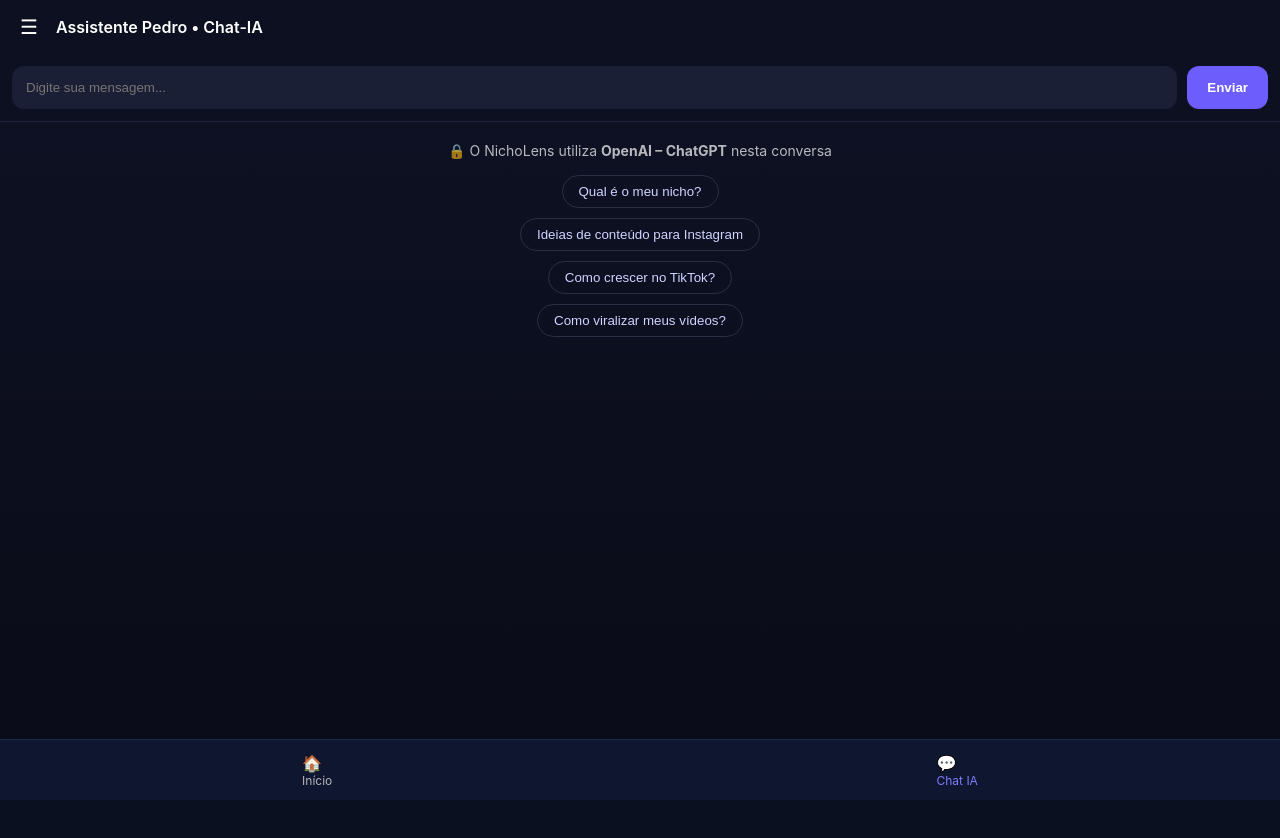
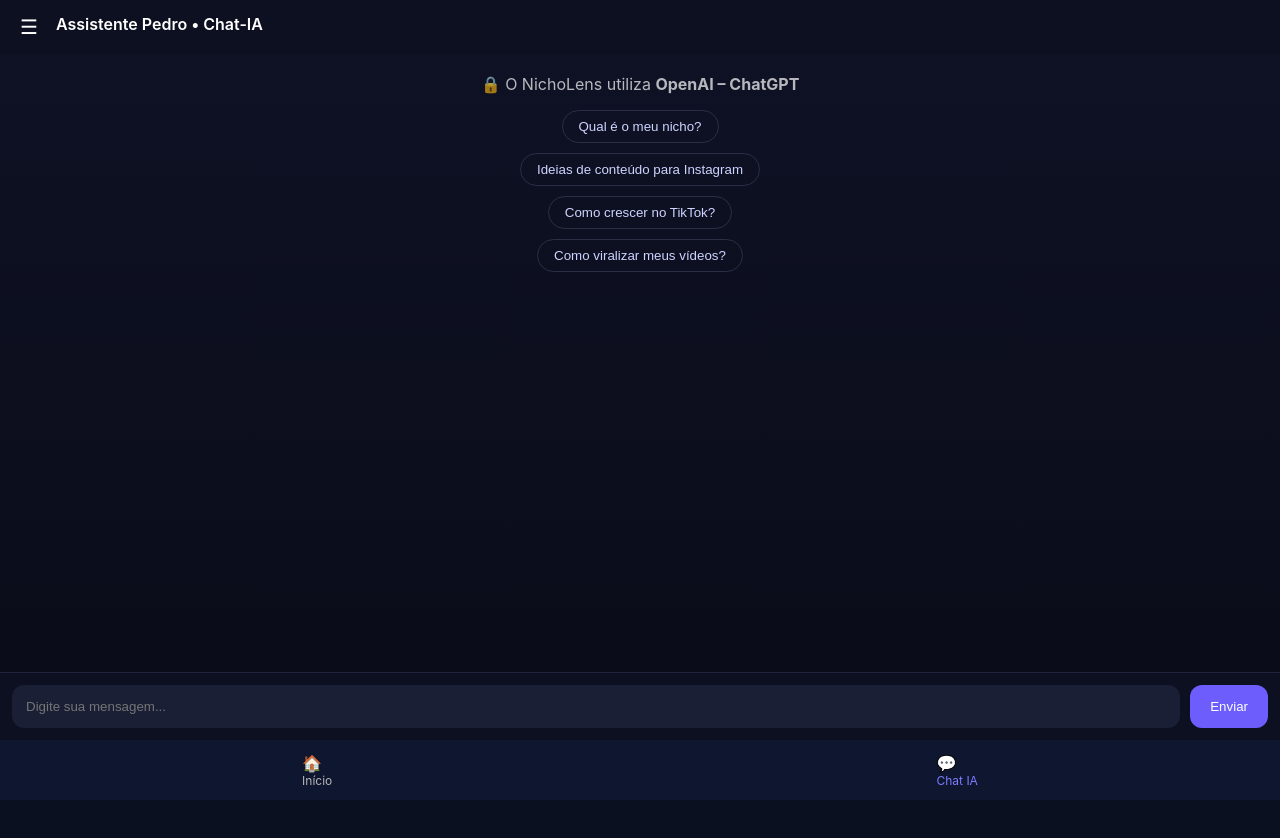
Before and after one commit to robinbrasil008-del/App---NichoLens-AI, a Next.js app: page /chat in a window 1280 px wide. Shown: the top 838 px of the page. Built offline with nearby package versions, Linux system fonts and the light colour scheme.

Commit message:
Update page.js

```diff
--- a/app/(tabs)/chat/page.js
+++ b/app/(tabs)/chat/page.js
@@ -19,20 +19,16 @@ export default function ChatPage() {
   const chatIdRef = useRef(null);
   const bottomRef = useRef(null);
 
-  // 🔹 Criar ID fixo do chat
-  if (!chatIdRef.current) {
-    chatIdRef.current = Date.now();
-  }
+  if (!chatIdRef.current) chatIdRef.current = Date.now();
 
-  // 🔹 Carregar projetos
+  /* ===== LOAD PROJECTS ===== */
   useEffect(() => {
-    const saved = JSON.parse(
-      localStorage.getItem("nicholens-projects")
-    ) || [];
+    const saved =
+      JSON.parse(localStorage.getItem("nicholens-projects")) || [];
     setProjects(saved);
   }, []);
 
-  // 🔹 Scroll automático
+  /* ===== AUTO SCROLL ===== */
   useEffect(() => {
     bottomRef.current?.scrollIntoView({ behavior: "smooth" });
   }, [messages, loading]);
@@ -46,8 +42,7 @@ export default function ChatPage() {
     const msg = text ?? input;
     if (!msg.trim() || loading) return;
 
-    const userMessage = { role: "user", content: msg };
-    setMessages(prev => [...prev, userMessage]);
+    setMessages(prev => [...prev, { role: "user", content: msg }]);
     setInput("");
     setLoading(true);
 
@@ -60,21 +55,20 @@ export default function ChatPage() {
 
       const data = await res.json();
 
-      const aiMessage = {
+      const aiMsg = {
         role: "assistant",
         content: data.reply || "Erro ao responder.",
       };
 
       setMessages(prev => {
-        const updated = [...prev, aiMessage];
+        const updated = [...prev, aiMsg];
 
-        // 🔹 Salvar / atualizar projeto (SEM DUPLICAR)
-        const firstUserMsg =
+        const firstUser =
           updated.find(m => m.role === "user")?.content;
 
         const project = {
           id: chatIdRef.current,
-          title: generateProjectTitle(firstUserMsg),
+          title: generateProjectTitle(firstUser),
           messages: updated,
         };
 
@@ -113,6 +107,34 @@ export default function ChatPage() {
     setMenuOpen(false);
   }
 
+  function renameProject(id) {
+    const name = prompt("Novo nome do projeto:");
+    if (!name) return;
+
+    const updated = projects.map(p =>
+      p.id === id ? { ...p, title: name } : p
+    );
+
+    setProjects(updated);
+    localStorage.setItem(
+      "nicholens-projects",
+      JSON.stringify(updated)
+    );
+  }
+
+  function deleteProject(id) {
+    if (!confirm("Deseja excluir este projeto?")) return;
+
+    const updated = projects.filter(p => p.id !== id);
+    setProjects(updated);
+    localStorage.setItem(
+      "nicholens-projects",
+      JSON.stringify(updated)
+    );
+
+    if (chatIdRef.current === id) newChat();
+  }
+
   return (
     <div style={styles.page}>
       {/* HEADER */}
@@ -142,41 +164,38 @@ export default function ChatPage() {
           )}
 
           {projects.map(p => (
-            <button
-              key={p.id}
-              style={styles.menuItem}
-              onClick={() => loadProject(p)}
-            >
-              📌 {p.title}
-            </button>
+            <div key={p.id} style={styles.projectItem}>
+              <button
+                style={styles.projectBtn}
+                onClick={() => loadProject(p)}
+              >
+                📌 {p.title}
+              </button>
+
+              <div style={styles.projectActions}>
+                <button
+                  onClick={() => renameProject(p.id)}
+                  title="Renomear"
+                >
+                  ✏️
+                </button>
+                <button
+                  onClick={() => deleteProject(p.id)}
+                  title="Excluir"
+                >
+                  🗑️
+                </button>
+              </div>
+            </div>
           ))}
         </div>
       )}
-
-      {/* INPUT FIXO ABAIXO DO HEADER */}
-      <div style={styles.inputAreaTop}>
-        <input
-          value={input}
-          onChange={e => setInput(e.target.value)}
-          placeholder="Digite sua mensagem..."
-          style={styles.input}
-          onKeyDown={e => e.key === "Enter" && sendMessage()}
-        />
-        <button
-          onClick={() => sendMessage()}
-          style={styles.send}
-          disabled={loading}
-        >
-          {loading ? "..." : "Enviar"}
-        </button>
-      </div>
 
       {/* INTRO */}
       {messages.length === 0 && (
         <div style={styles.intro}>
           <div style={styles.openai}>
-            🔒 O NichoLens utiliza{" "}
-            <b>OpenAI – ChatGPT</b> nesta conversa
+            🔒 O NichoLens utiliza <b>OpenAI – ChatGPT</b>
           </div>
 
           <div style={styles.suggestions}>
@@ -217,17 +236,27 @@ export default function ChatPage() {
         ))}
 
         {loading && (
-          <div
-            style={{
-              ...styles.bubble,
-              background: "#2a2f45",
-            }}
-          >
-            Digitando…
-          </div>
+          <div style={styles.bubble}>Digitando…</div>
         )}
 
         <div ref={bottomRef} />
+      </div>
+
+      {/* INPUT FIXO ACIMA DO BANNER */}
+      <div style={styles.inputFixed}>
+        <input
+          value={input}
+          onChange={e => setInput(e.target.value)}
+          placeholder="Digite sua mensagem..."
+          style={styles.input}
+          onKeyDown={e => e.key === "Enter" && sendMessage()}
+        />
+        <button
+          onClick={() => sendMessage()}
+          style={styles.send}
+        >
+          Enviar
+        </button>
       </div>
     </div>
   );
@@ -238,26 +267,22 @@ export default function ChatPage() {
 const styles = {
   page: {
     height: "100vh",
-    display: "flex",
-    flexDirection: "column",
     background: "linear-gradient(180deg,#0f1225,#090b17)",
     color: "#fff",
+    position: "relative",
   },
   header: {
     padding: 14,
     display: "flex",
-    alignItems: "center",
     gap: 12,
     background: "#0d1020",
     fontWeight: 600,
-    zIndex: 20,
   },
   menuBtn: {
     background: "none",
     border: "none",
     color: "#fff",
     fontSize: 20,
-    cursor: "pointer",
   },
   menu: {
     position: "absolute",
@@ -267,7 +292,7 @@ const styles = {
     borderRadius: 12,
     padding: 10,
     width: 260,
-    zIndex: 30,
+    zIndex: 50,
   },
   menuTitle: {
     fontSize: 13,
@@ -276,26 +301,80 @@ const styles = {
   },
   menuItem: {
     width: "100%",
+    padding: 8,
     background: "none",
     border: "none",
     color: "#fff",
     textAlign: "left",
-    padding: 8,
-    cursor: "pointer",
-    borderRadius: 8,
+  },
+  projectItem: {
+    display: "flex",
+    justifyContent: "space-between",
+    alignItems: "center",
+    marginBottom: 6,
+  },
+  projectBtn: {
+    background: "none",
+    border: "none",
+    color: "#fff",
+    flex: 1,
+    textAlign: "left",
+  },
+  projectActions: {
+    display: "flex",
+    gap: 6,
   },
   menuEmpty: {
+    opacity: 0.5,
     fontSize: 13,
-    opacity: 0.5,
-    padding: 6,
   },
-  inputAreaTop: {
+  intro: {
+    padding: 20,
+    textAlign: "center",
+  },
+  openai: {
+    opacity: 0.7,
+    marginBottom: 16,
+  },
+  suggestions: {
+    display: "flex",
+    flexDirection: "column",
+    gap: 10,
+    alignItems: "center",
+  },
+  suggestion: {
+    borderRadius: 20,
+    border: "1px solid #2a2f45",
+    background: "transparent",
+    color: "#cfd3ff",
+    padding: "8px 16px",
+  },
+  chat: {
+    padding: 16,
+    paddingBottom: 140,
+    display: "flex",
+    flexDirection: "column",
+    gap: 12,
+    overflowY: "auto",
+    height: "calc(100vh - 60px)",
+  },
+  bubble: {
+    maxWidth: "85%",
+    padding: 14,
+    borderRadius: 16,
+    background: "#2a2f45",
+  },
+  inputFixed: {
+    position: "fixed",
+    bottom: 60,
+    left: 0,
+    right: 0,
     display: "flex",
     gap: 10,
     padding: 12,
     background: "#0d1020",
-    borderBottom: "1px solid #1f2440",
-    zIndex: 15,
+    borderTop: "1px solid #1f2440",
+    zIndex: 40,
   },
   input: {
     flex: 1,
@@ -311,45 +390,5 @@ const styles = {
     borderRadius: 12,
     padding: "0 20px",
     color: "#fff",
-    fontWeight: 600,
-    cursor: "pointer",
-  },
-  intro: {
-    padding: 20,
-    textAlign: "center",
-  },
-  openai: {
-    opacity: 0.7,
-    fontSize: 14,
-    marginBottom: 16,
-  },
-  suggestions: {
-    display: "flex",
-    flexDirection: "column",
-    gap: 10,
-    alignItems: "center",
-  },
-  suggestion: {
-    padding: "8px 16px",
-    borderRadius: 20,
-    border: "1px solid #2a2f45",
-    background: "transparent",
-    color: "#cfd3ff",
-    cursor: "pointer",
-  },
-  chat: {
-    flex: 1,
-    padding: 16,
-    display: "flex",
-    flexDirection: "column",
-    gap: 12,
-    overflowY: "auto",
-  },
-  bubble: {
-    maxWidth: "85%",
-    padding: 14,
-    borderRadius: 16,
-    fontSize: 15,
-    lineHeight: 1.6,
   },
 };
```
